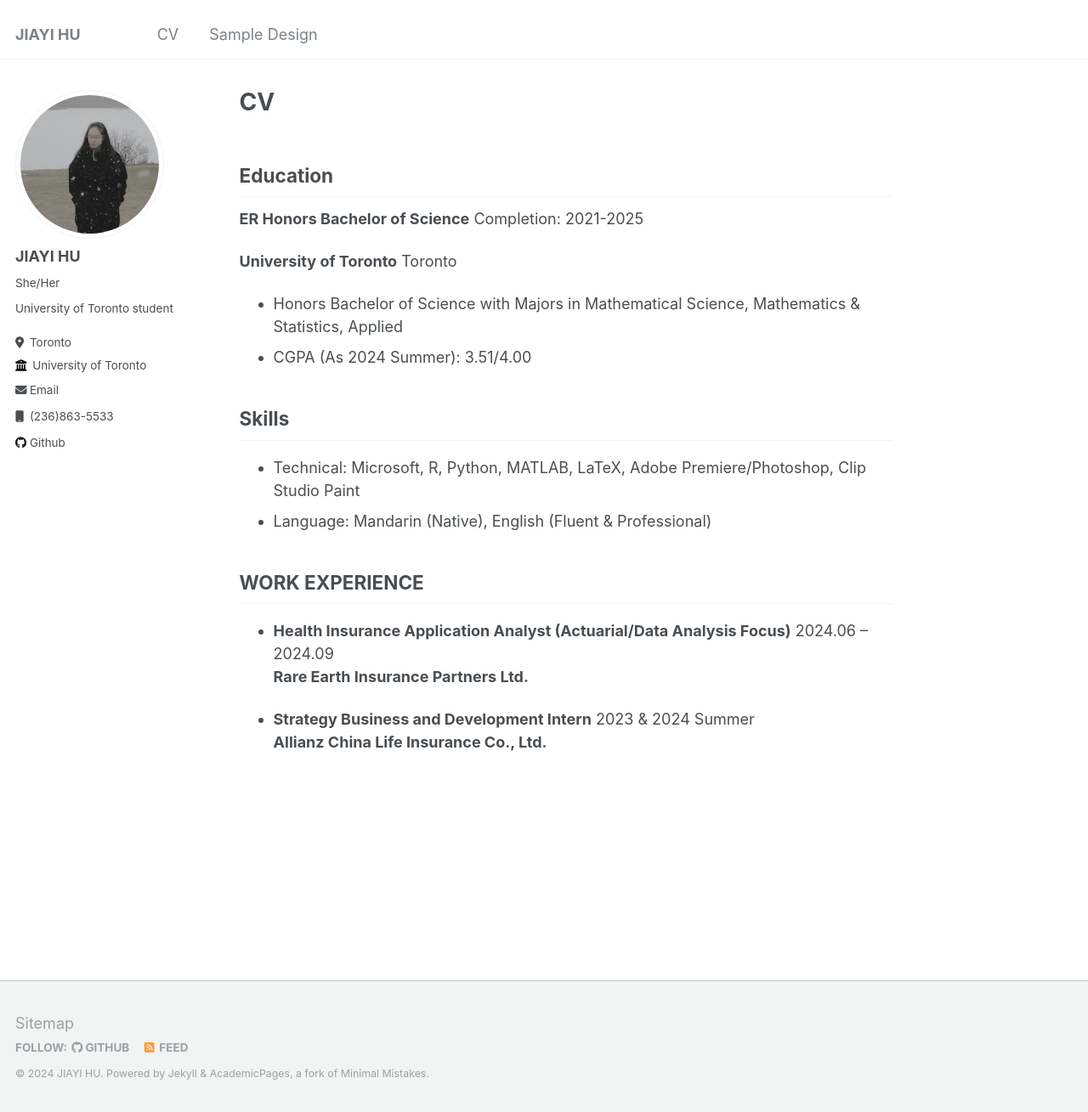
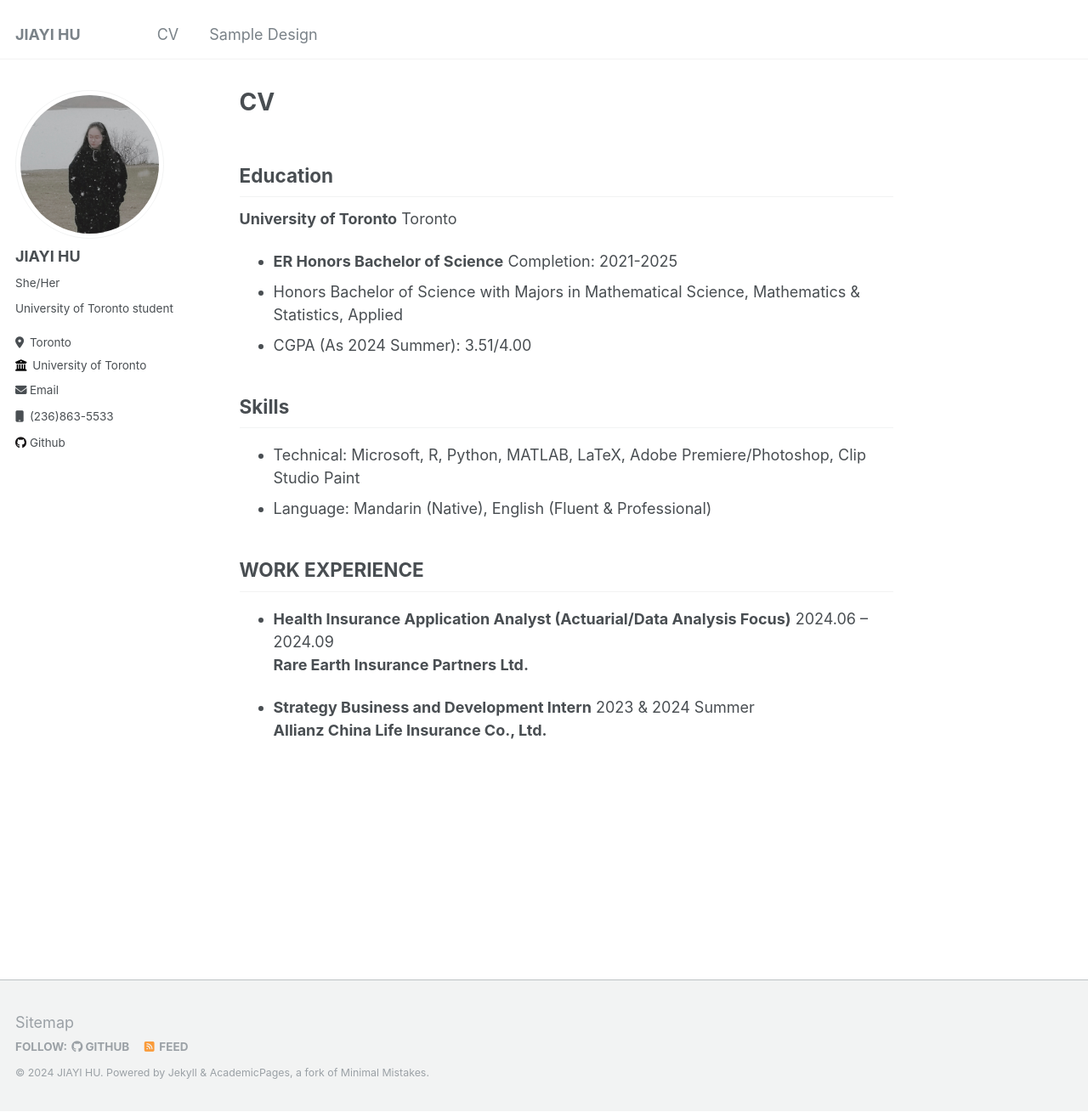
Before and after one commit to Aeon-Hu/Aeon-Hu.github.io, a Jekyll site: the page built from _pages/cv.md, in a window 1280 px wide and 1309 px high. Shown: the whole window at 85% size. Built offline with Jekyll 4.4.1, drawn with Linux system fonts in a browser that asks for light colours.

Commit message:
Update cv.md

```diff
--- a/_pages/cv.md
+++ b/_pages/cv.md
@@ -8,10 +8,9 @@ permalink: /cv/
 
 ## Education
 
-**ER Honors Bachelor of Science**                            <span style="text-align: right;"> Completion: 2021-2025 </span>
 
 **University of Toronto**            Toronto
-
+* **ER Honors Bachelor of Science**                            <span style="text-align: right;"> Completion: 2021-2025 </span>
 *    Honors Bachelor of Science with Majors in Mathematical Science, Mathematics & Statistics, Applied
 *  CGPA (As 2024 Summer): 3.51/4.00
 
```
